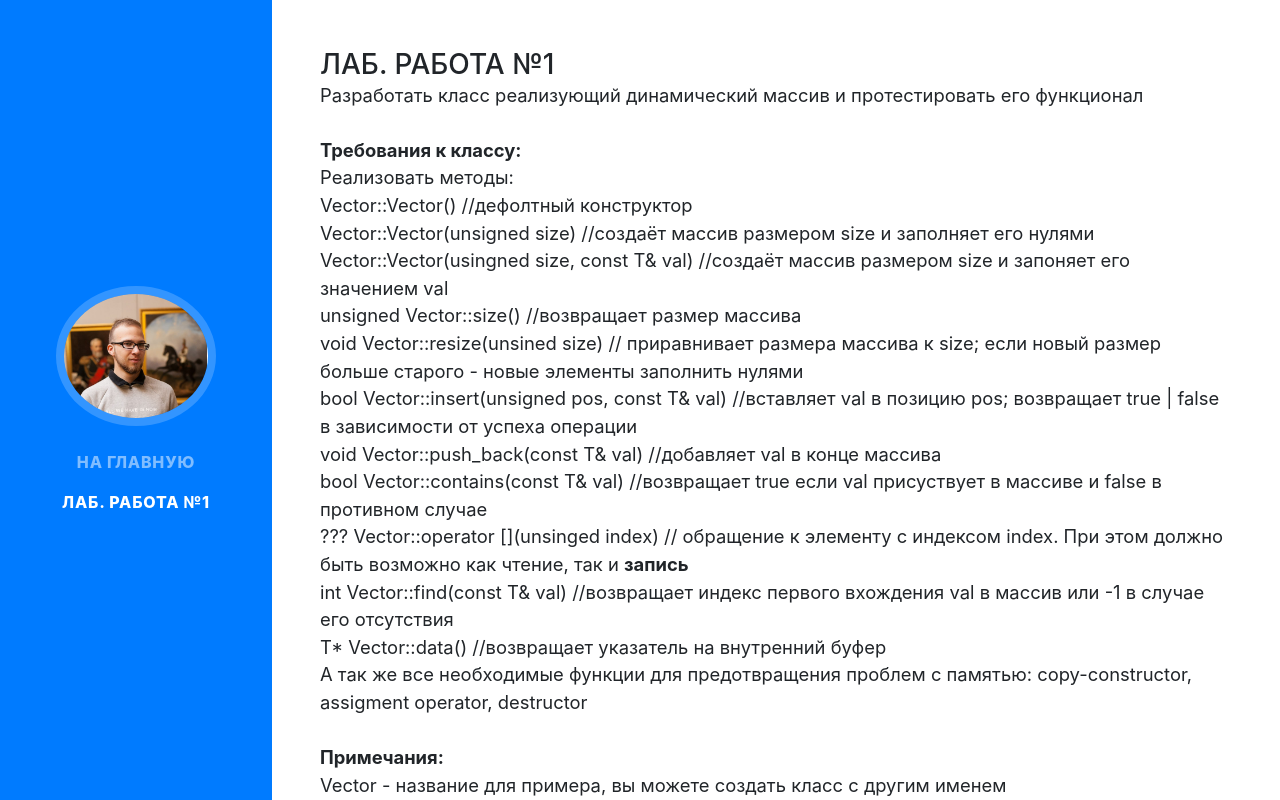
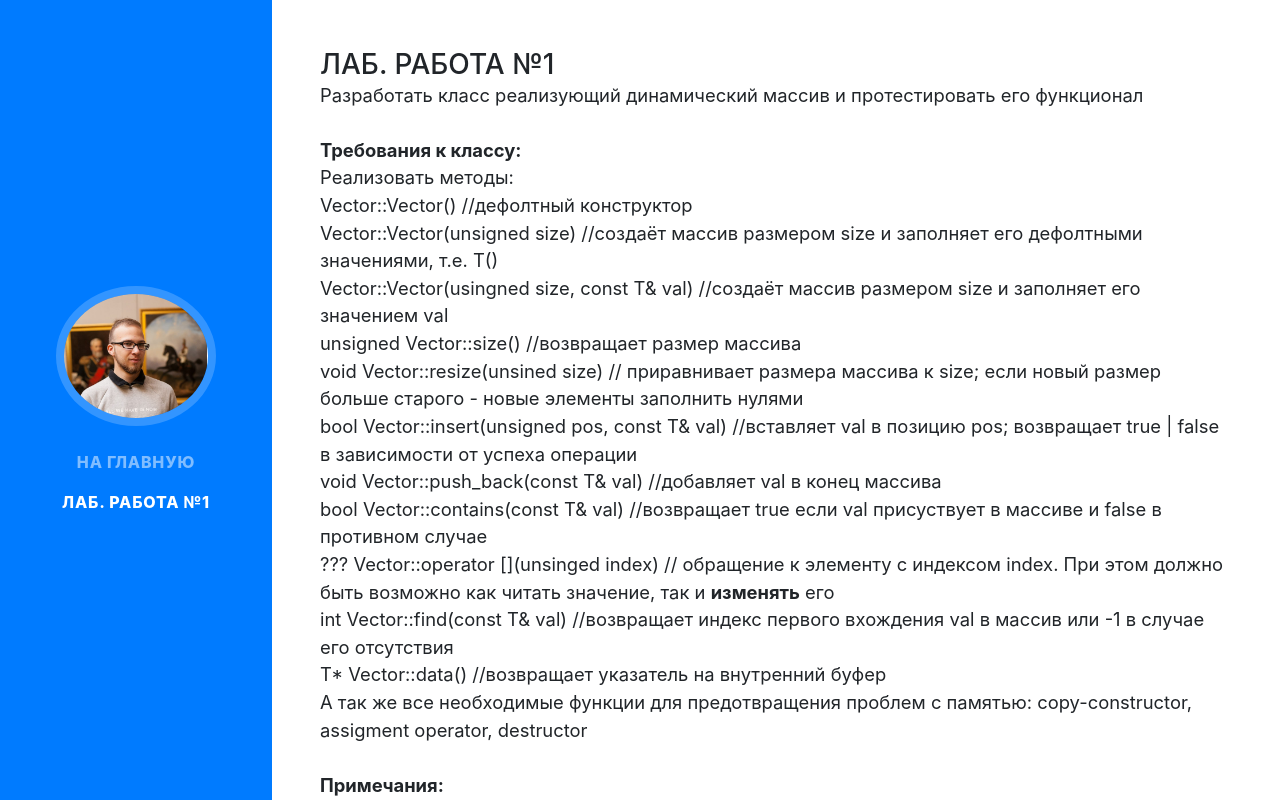
Before and after one commit to Toxa-man/site, a website with bundled scripts: page html/tasks_second.html in a window 1280 px wide. Shown: the top 800 px of the page. Built offline with nearby package versions, Linux system fonts and the light colour scheme; a web font is replaced by a local one.

Commit message:
Fixed typos

```diff
--- a/html/tasks_second.html
+++ b/html/tasks_second.html
@@ -56,14 +56,14 @@
               <br><b>Требования к классу: </b><br>
               Реализовать методы:<br>
               Vector::Vector() //дефолтный конструктор<br>
-              Vector::Vector(unsigned size) //создаёт массив размером size и заполняет его нулями<br>
-              Vector::Vector(usingned size, const T& val) //создаёт массив размером size и запоняет его значением val<br>
+              Vector::Vector(unsigned size) //создаёт массив размером size и заполняет его дефолтными значениями, т.е. T()<br>
+              Vector::Vector(usingned size, const T& val) //создаёт массив размером size и заполняет его значением val<br>
               unsigned Vector::size() //возвращает размер массива<br>
               void Vector::resize(unsined size) // приравнивает размера массива к size; если новый размер больше старого - новые элементы заполнить нулями<br>
               bool Vector::insert(unsigned pos, const T& val) //вставляет val в позицию pos; возвращает true | false в зависимости от успеха операции<br>
-              void Vector::push_back(const T& val) //добавляет val в конце массива<br>
+              void Vector::push_back(const T& val) //добавляет val в конец массива<br>
               bool Vector::contains(const T& val) //возвращает true если val присуствует в массиве и false в противном случае<br>
-              ??? Vector::operator [](unsinged index) // обращение к элементу с индексом index. При этом должно быть возможно как чтение, так и <b>запись</b><br>
+              ??? Vector::operator [](unsinged index) // обращение к элементу с индексом index. При этом должно быть возможно как читать значение, так и <b>изменять</b> его<br>
               int Vector::find(const T& val) //возвращает индекс первого вхождения val в массив или -1 в случае его отсутствия<br>
               T* Vector::data() //возвращает указатель на внутренний буфер<br>
               А так же все необходимые функции для предотвращения проблем с памятью: copy-constructor, assigment operator, destructor<br>
```
